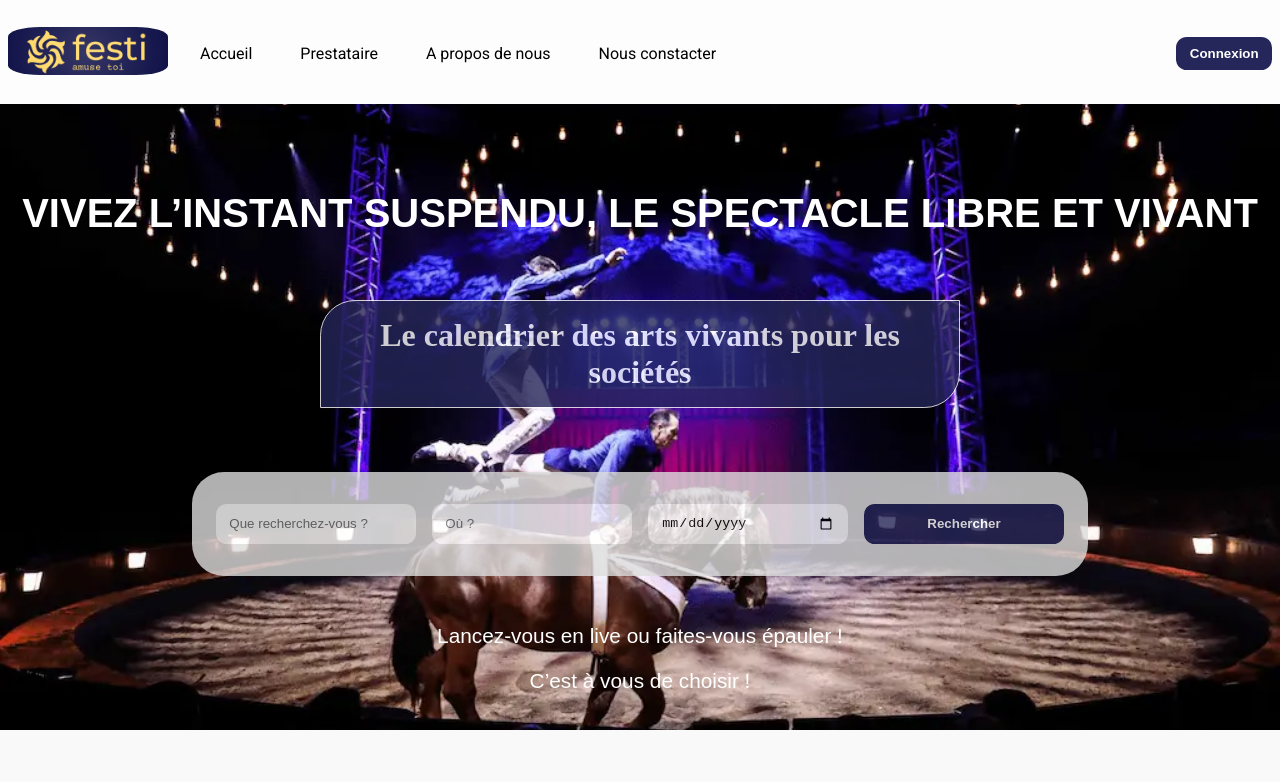
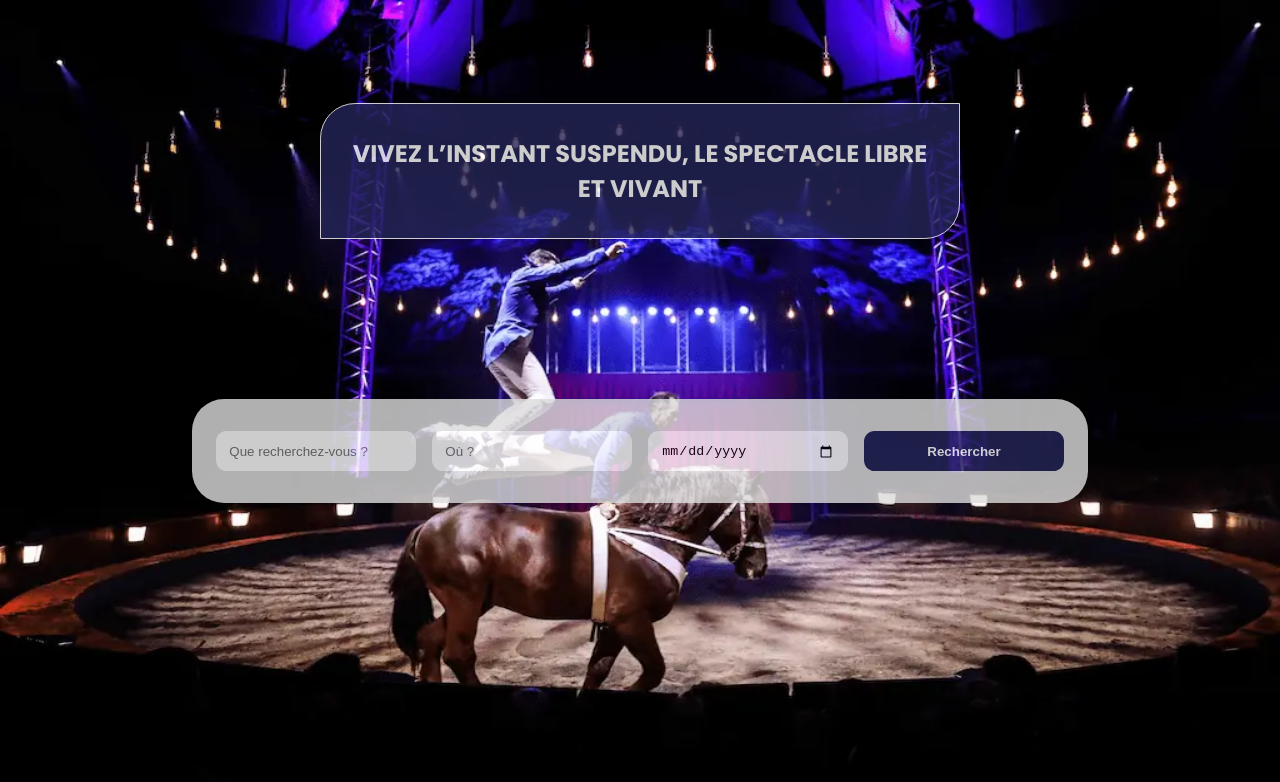
Before and after one commit to urngniaba/evenements-salle-spectacle, a Next.js app: page / in a window 1280 px wide. Shown: the top 782 px of the page. Built offline with nearby package versions, Linux system fonts and the light colour scheme.

Commit message:
Gestion de l'image d'arriere plan de la banniere

```diff
--- /dev/null
+++ b/components/BackgroundImage.jsx
@@ -0,0 +1,15 @@
+import Image from 'next/image';
+import styles from "@/components/BackgroundImage.module.css"
+
+export default function BackgroundImage({ src, alt = 'Background image' }) {
+    return <Image
+        alt={alt}
+        src={src}
+        placeholder="blur"
+        quality={100}
+        fill
+        sizes="100vw"
+       className={styles.background}
+       priority
+    />
+}
--- /dev/null
+++ b/components/BackgroundImage.module.css
@@ -0,0 +1,3 @@
+.background{
+    object-fit: 'cover';
+}
--- /dev/null
+++ b/components/BackgroundImageWithText.module.css
@@ -0,0 +1,26 @@
+.divBackground{
+    position: 'relative';
+    width: '100vw';
+    height: '100vh';
+    display: 'flex';
+    justify-content: 'center';
+    align-items: 'center';
+}
+
+.divBackground div {
+    position: 'absolute';
+    color: 'white';
+    text-align: 'center';
+    padding: '20px';
+    background-color: 'rgba(0, 0, 0, 0.5)';
+    border-radius: '8px';
+}
+
+.divBackground h1 {
+     font-size: '3rem';
+     font-weight: 'bold';
+}
+
+.divBackground p {
+    font-size: '1.5rem';
+}
--- /dev/null
+++ b/components/BackgroundWithText.jsx
@@ -0,0 +1,12 @@
+import BackgroundImage from "@/components/BackgroundImage";
+import styles from "@/components/BackgroundImageWithText.module.css";
+
+export default function BackgroundImageWithText({ src, alt, title, subtitle }) {
+    return <div className={styles.divBackground}>
+        <BackgroundImage src={src} alt={alt} />
+        <div>
+            <h1> {title} </h1>
+            <p> {subtitle} </p>
+        </div>
+    </div>
+}
--- a/components/Banniere.jsx
+++ b/components/Banniere.jsx
@@ -1,11 +1,16 @@
 import styles from "@/components/Banniere.module.css"
+import styles2 from "@/components/BackgroundImageWithText.module.css";
+import BackgroundImage from "./BackgroundImage";
+import image from "@/public/small-banniere.webp";
+import BackgroundImageWithText from "./BackgroundWithText";
+
 
 // La partie contenant la grande image juste en dessous de la barre de mennu sur la page d'accueil
 export default function Banniere() {
-    return <div className={styles.banniere}>
-        <h1>Vivez l’instant suspendu, le spectacle libre et vivant</h1>
+    return <div className={`${styles.banniere}`}>
+        <BackgroundImage src={image} alt="Spectacle"/>
         <div>
-            Le calendrier des arts vivants pour les sociétés
+            <h1>Vivez l’instant suspendu, le spectacle libre et vivant</h1>
         </div>
         <form action="" noValidate>
             <input type="text" placeholder="Que recherchez-vous ?" id="key-word" />
@@ -13,11 +18,5 @@ export default function Banniere() {
             <input type="date" id="event-date" placeholder="mm/dd/yyyy" />
             <button type="button">Rechercher</button>
         </form>
-        <p>
-            Lancez-vous en live ou faites-vous épauler !
-        </p>
-        <p>
-            C’est à vous de choisir !
-        </p>
     </div>
 }
--- a/components/Banniere.module.css
+++ b/components/Banniere.module.css
@@ -1,26 +1,30 @@
 .banniere {
+  position: "relative";
+  width: "100vw";
+  height: "100vh";
+  display: "flex";
+  justify-content: "center";
+  align-items: "center";
   text-align: center;
-  background-image: url("../public/small-banniere.webp");
-  background-size: cover;
-  background-position: center;
   padding-bottom: 1em;
-  border-top: #fdfdfd 0.1px solid;
+  margin-bottom: 13em;
+  overflow: hidden;
 }
 
 .banniere h1 {
   color: white;
-  padding-top: 1.5em;
-  font-family: Arial, Helvetica, sans-serif;
-  font-size: 2.5rem;
+  font-size: 1.5rem;
   text-transform: uppercase;
 }
 
 .banniere div {
   background-color: #252659;
-  font-family: "Times New Roman", Times, serif;
   font-size: 2rem;
   padding: 0.5em;
-  margin: 2em auto;
+  /* margin: 3em auto; */
+  margin-bottom: 5em;
+  margin-left: auto;
+  margin-right: auto;
   border-radius: 1.1em 0 1.1em 0;
   max-width: 50%;
   opacity: 0.8;
@@ -32,8 +36,8 @@
 .banniere form {
   background-color: #ddd;
   padding: 2em 1em;
-  margin: 3em auto;
   border-radius: 2em;
+  margin: auto;
   opacity: 0.8;
   max-width: 70%;
   display: flex;
@@ -65,11 +69,6 @@
   border: 0.1rem solid #252659;
 }
 
-.banniere p {
-  font-size: 1.3rem;
-  font-family: Arial, Helvetica, sans-serif;
-  color: white;
-}
 .eventDate {
   position: "absolute";
   width: "1px";
@@ -79,6 +78,11 @@
 
 /* Responsive pour les petits écrans */
 @media (max-width: 768px) {
+  .banniere {
+    position: relative;
+    max-width: auto;
+    margin-bottom: 0;
+  }
   .banniere h1 {
     font-size: 2rem;
   }
```
